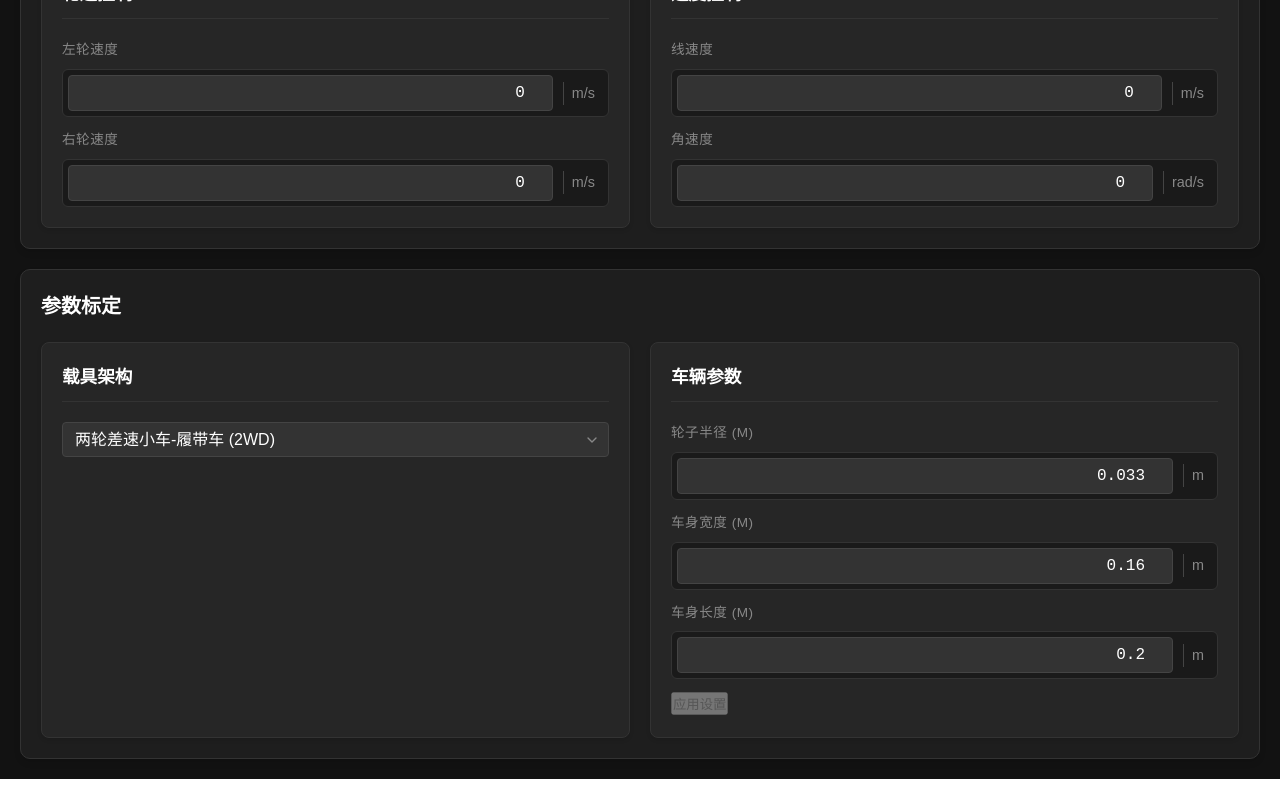
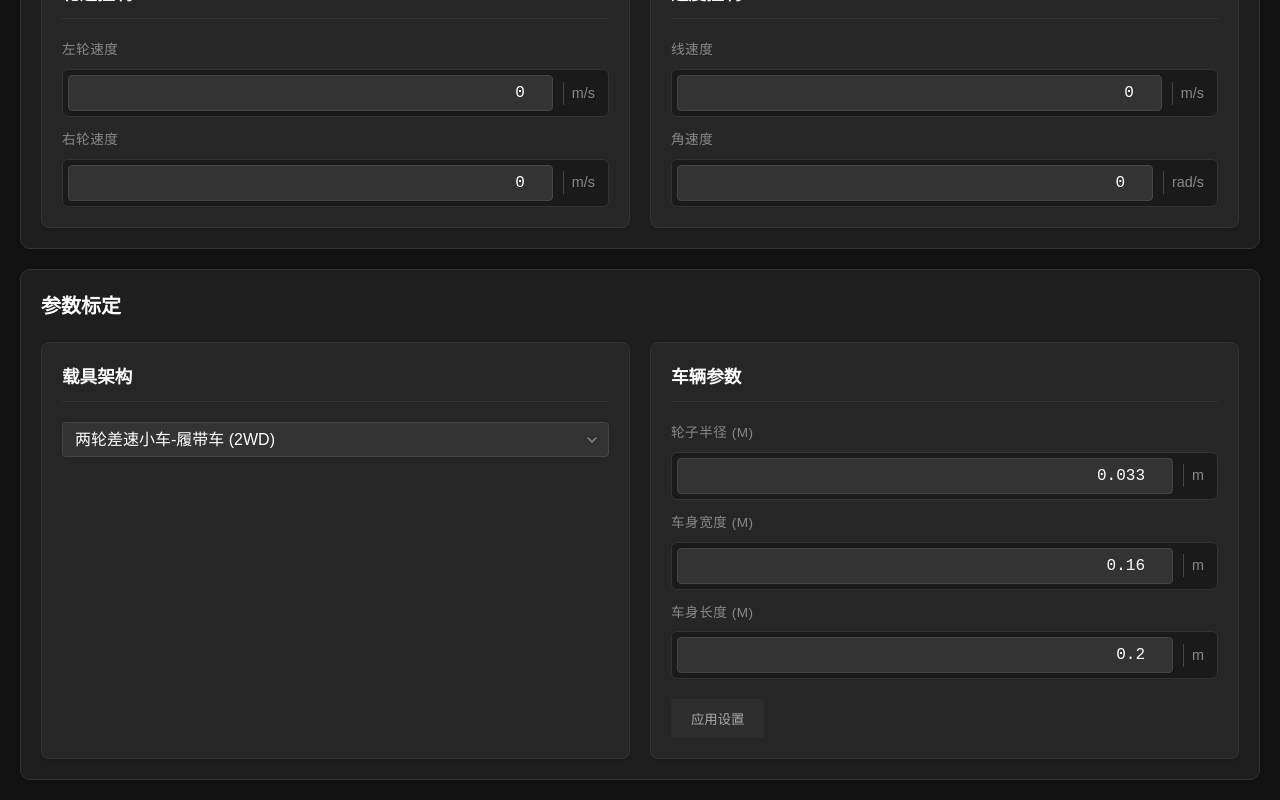
Before and after one commit to tianrking/ros2_nodejs_control, a React (Vite) app in the folder ros2-dashboard/: page / in a window 1280 px wide. Shown: the part 875-1675 px from the top of the page. Before the commit the page ends 1654 px from the top, so only its background shows below. Built offline with nearby package versions, Linux system fonts and the light colour scheme; no server answers.

Commit message:
Update: params apply button 	modified:   ros2-dashboard/src/App.css

```diff
--- a/ros2-dashboard/src/App.css
+++ b/ros2-dashboard/src/App.css
@@ -381,3 +381,52 @@
   font-family: monospace;
   text-align: right;
 }
+
+/* 参数设置按钮样式 */
+.params-actions {
+  margin-top: 20px;
+  display: flex;
+  align-items: center;
+  gap: 15px;
+}
+
+.submit-button {
+  padding: 10px 20px;
+  border: none;
+  border-radius: 4px;
+  background: #333;
+  color: #fff;
+  cursor: pointer;
+  transition: all 0.2s ease;
+  opacity: 0.6;
+}
+
+.submit-button.modified {
+  background: #00ff9d;
+  opacity: 1;
+  color: #000;
+}
+
+.submit-button:hover:not(:disabled) {
+  transform: translateY(-1px);
+  box-shadow: 0 2px 4px rgba(0, 0, 0, 0.2);
+}
+
+.submit-button:disabled {
+  cursor: not-allowed;
+}
+
+.success-message {
+  color: #00ff9d;
+  font-size: 0.9rem;
+  animation: fadeIn 0.3s ease;
+}
+
+@keyframes fadeIn {
+  from {
+    opacity: 0;
+  }
+  to {
+    opacity: 1;
+  }
+}
```
